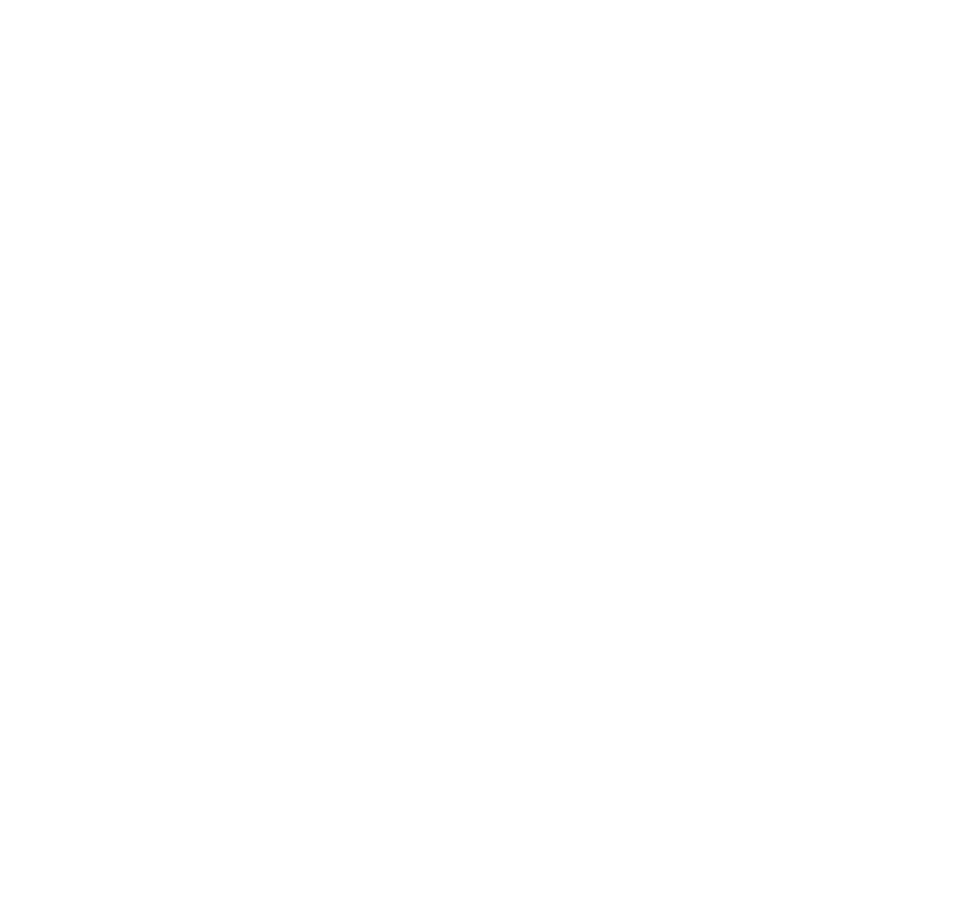
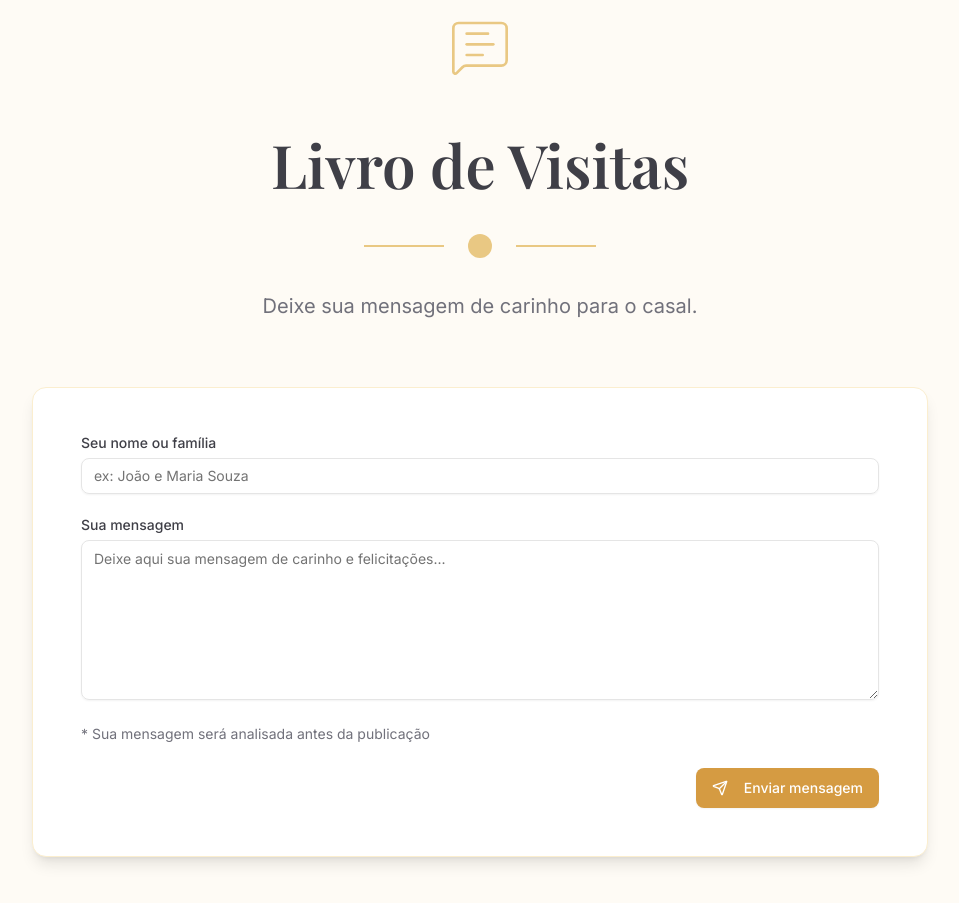
Before and after one commit to adeonir/golden-anniversary, a Next.js app: page / in a window 1280 px wide. Shown: the part 7060-7963 px from the top of the page, without its empty margins (160-1119 px from the left). Before the commit the page ends 6947 px from the top, so only its background shows below. Built offline with nearby package versions, Linux system fonts and the light colour scheme; no server answers; a web font is replaced by a local one.

Commit message:
feat: implement static guestbook form component
- Create GuestBook form component following golden theme
- Integrate guestbook into homepage after timeline
- Static form ready for Supabase integration

```diff
--- a/src/app/page.tsx
+++ b/src/app/page.tsx
@@ -1,6 +1,7 @@
 import { Countdown } from '~/components/app/countdown'
 import { FamilyMessages } from '~/components/app/family-messages'
 import { Gallery } from '~/components/app/gallery'
+import { Guestbook } from '~/components/app/guestbook'
 import { Hero } from '~/components/app/hero'
 import { Timeline } from '~/components/app/timeline'
 
@@ -12,6 +13,7 @@
       <Gallery />
       <FamilyMessages />
       <Timeline />
+      <Guestbook />
     </main>
   )
 }
--- /dev/null
+++ b/src/components/app/guestbook.tsx
@@ -0,0 +1,97 @@
+'use client'
+
+import { zodResolver } from '@hookform/resolvers/zod'
+import { MessageSquareText, Send } from 'lucide-react'
+import { useForm } from 'react-hook-form'
+import { z } from 'zod'
+import { Button } from '~/components/ui/button'
+import { Card, CardContent } from '~/components/ui/card'
+import { Form, FormControl, FormField, FormItem, FormLabel, FormMessage } from '~/components/ui/form'
+import { Input } from '~/components/ui/input'
+import { Section } from '~/components/ui/section'
+import { SectionHeader } from '~/components/ui/section-header'
+import { Textarea } from '~/components/ui/textarea'
+
+const content = {
+  title: 'Livro de Visitas',
+  subtitle: 'Deixe sua mensagem de carinho para o casal.',
+}
+
+const guestbookSchema = z.object({
+  name: z.string().min(1, 'Nome é obrigatório').max(100, 'Nome deve ter no máximo 100 caracteres'),
+  message: z.string().min(1, 'Mensagem é obrigatória').max(500, 'Mensagem deve ter no máximo 500 caracteres'),
+})
+
+type GuestbookFormData = z.infer<typeof guestbookSchema>
+
+export function Guestbook() {
+  const form = useForm<GuestbookFormData>({
+    resolver: zodResolver(guestbookSchema),
+    defaultValues: {
+      name: '',
+      message: '',
+    },
+  })
+
+  const onSubmit = (data: GuestbookFormData) => {
+    // biome-ignore lint/suspicious/noConsole: TODO: Implement submission with react-query hook and Supabase integration
+    console.log('Form submitted:', data)
+  }
+
+  return (
+    <Section className="bg-gold-50">
+      <div className="mx-auto max-w-4xl">
+        <SectionHeader icon={MessageSquareText} subtitle={content.subtitle} title={content.title} />
+
+        <Card className="border-gold-200 bg-white shadow-lg">
+          <CardContent className="px-12 py-6">
+            <Form {...form}>
+              <form className="space-y-6" onSubmit={form.handleSubmit(onSubmit)}>
+                <FormField
+                  control={form.control}
+                  name="name"
+                  render={({ field }) => (
+                    <FormItem>
+                      <FormLabel className="font-medium text-zinc-700">Seu nome ou família</FormLabel>
+                      <FormControl>
+                        <Input placeholder="ex: João e Maria Souza" {...field} />
+                      </FormControl>
+                      <FormMessage />
+                    </FormItem>
+                  )}
+                />
+
+                <FormField
+                  control={form.control}
+                  name="message"
+                  render={({ field }) => (
+                    <FormItem>
+                      <FormLabel className="font-medium text-zinc-700">Sua mensagem</FormLabel>
+                      <FormControl>
+                        <Textarea
+                          className="min-h-40"
+                          placeholder="Deixe aqui sua mensagem de carinho e felicitações..."
+                          {...field}
+                        />
+                      </FormControl>
+                      <FormMessage />
+                    </FormItem>
+                  )}
+                />
+
+                <div className="text-sm text-zinc-500">* Sua mensagem será analisada antes da publicação</div>
+
+                <div className="flex justify-end">
+                  <Button className="bg-gold-600 text-white hover:bg-gold-700" size="lg" type="submit">
+                    <Send className="mr-2 size-4" />
+                    Enviar mensagem
+                  </Button>
+                </div>
+              </form>
+            </Form>
+          </CardContent>
+        </Card>
+      </div>
+    </Section>
+  )
+}
--- a/src/components/app/hero.tsx
+++ b/src/components/app/hero.tsx
@@ -11,7 +11,7 @@
 
 export function Hero() {
   return (
-    <section className="relative flex min-h-screen items-center justify-center bg-linear-to-b from-gold-50 to-gold-200 px-4 pt-8 pb-24">
+    <section className="relative flex min-h-dvh items-center justify-center bg-linear-to-b from-gold-50 to-gold-200 px-4 pt-8 pb-24">
       <div className="flex max-w-4xl flex-col items-center space-y-8 text-center">
         <h1 className="font-script text-8xl text-gold-700 sm:text-10xl">{content.names}</h1>
         <Divider />
```
